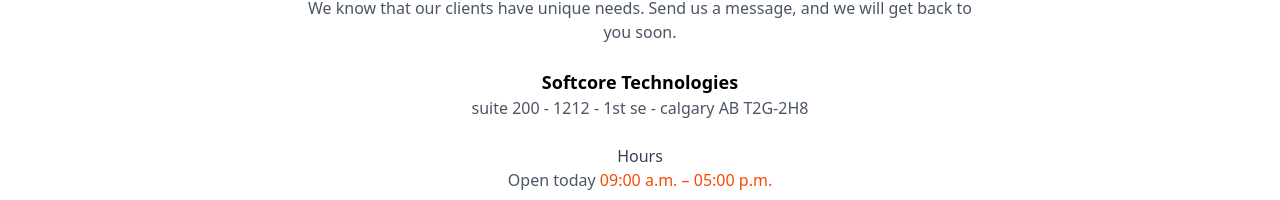
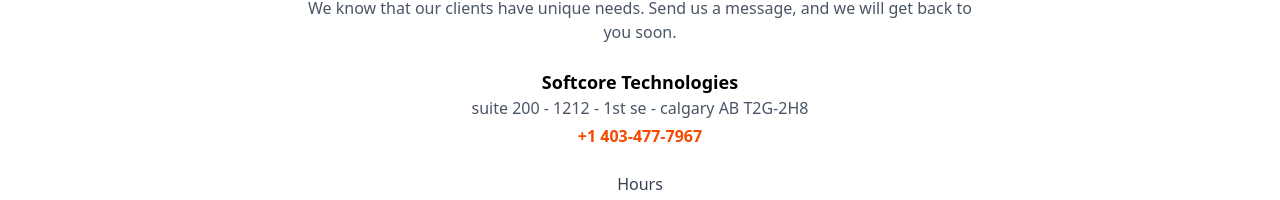
Before and after one commit to Shubham-juris/Softcoreltd, a React (Vite) app: page / in a window 1280 px wide. Shown: the part 1877-2077 px from the top of the page. Built offline with nearby package versions, Linux system fonts and the light colour scheme.

Commit message:
Update ContactUs.jsx

```diff
--- a/src/component/common/ContactUs.jsx
+++ b/src/component/common/ContactUs.jsx
@@ -28,10 +28,10 @@
             suite 200 - 1212 - 1st se - calgary AB T2G-2H8
           </p>
           <a
-            href="tel:+17807283026"
+            href="tel:+14034777967"
             className="text-orange-600 font-semibold block mt-1"
           >
-
+            +1 403-477-7967
           </a>
         </div>
 
```
